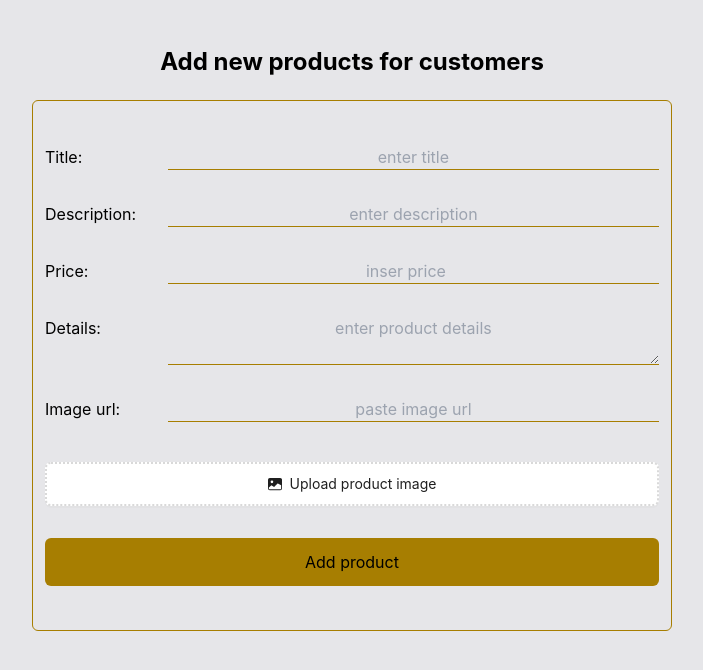
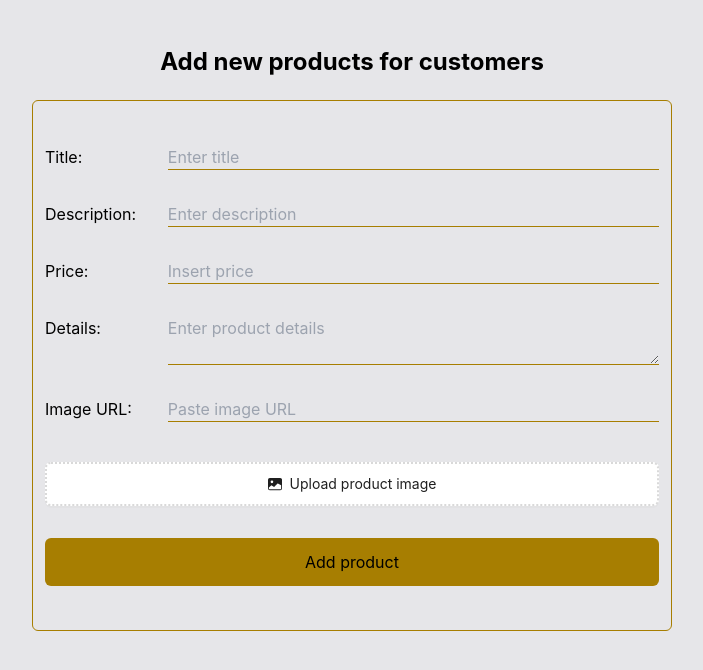
Before and after one commit to Habeebopeyemi/poisev1, a React (Create React App) app: page /addproduct in a window 1280 px wide. Shown: the top 670 px of the page, without its empty margins (288-991 px from the left). Built offline with nearby package versions, Linux system fonts and the light colour scheme.

Commit message:
fix: conditional rendering of product implemented

```diff
--- a/src/Components/addproduct/AddProduct.tsx
+++ b/src/Components/addproduct/AddProduct.tsx
@@ -46,70 +46,70 @@ const AddProduct = () => {
           onSubmit={submitHandler}
         >
           <div className="w-full my-8 flex justify-between">
-            <label htmlFor="email" className="basis-[15%]">
+            <label htmlFor="email" className="basis-[13%] mr-2">
               Title:
             </label>
             <input
               type="text"
               name="title"
-              placeholder="enter title"
-              className="basis-[80%] bg-transparent text-center border-b-[1px] border-button focus:outline-none focus:bg-transparent"
+              placeholder="Enter title"
+              className="basis-[80%] bg-transparent border-b-[1px] border-button focus:outline-none focus:bg-transparent"
               minLength={5}
               required
               onChange={changeHandler}
             />
           </div>
           <div className="w-full my-8 flex justify-between">
-            <label htmlFor="password" className="basis-[15%]">
+            <label htmlFor="password" className="basis-[13%] mr-2">
               Description:
             </label>
             <input
               type="description"
               name="description"
-              placeholder="enter description"
-              className="basis-[80%] bg-transparent text-center border-b-[1px] border-button focus:outline-none focus:bg-transparent"
+              placeholder="Enter description"
+              className="basis-[80%] bg-transparent border-b-[1px] border-button focus:outline-none focus:bg-transparent"
               minLength={5}
               required
               onChange={changeHandler}
             />
           </div>
           <div className="w-full my-8 flex justify-between">
-            <label htmlFor="password" className="basis-[15%]">
+            <label htmlFor="password" className="basis-[13%] mr-2">
               Price:
             </label>
             <input
               type="number"
               name="price"
               minLength={5}
-              placeholder="inser price"
-              className="basis-[80%] bg-transparent text-center border-b-[1px] border-button focus:outline-none focus:bg-transparent"
+              placeholder="Insert price"
+              className="basis-[80%] bg-transparent border-b-[1px] border-button focus:outline-none focus:bg-transparent"
               required
               onChange={changeHandler}
             />
           </div>
           <div className="w-full my-8 flex justify-between">
-            <label htmlFor="password" className="basis-[15%]">
+            <label htmlFor="password" className="basis-[13%] mr-2">
               Details:
             </label>
             <textarea
               // type="text"
               name="details"
-              placeholder="enter product details"
-              className="basis-[80%] bg-transparent text-center border-b-[1px] border-button focus:outline-none focus:bg-transparent"
+              placeholder="Enter product details"
+              className="basis-[80%] bg-transparent border-b-[1px] border-button focus:outline-none focus:bg-transparent"
               minLength={5}
               required
               onChange={changeHandler}
             ></textarea>
           </div>
           <div className="w-full my-8 flex justify-between">
-            <label htmlFor="password" className="basis-[15%]">
-              Image url:
+            <label htmlFor="password" className="basis-[15%] mr-2">
+              Image URL:
             </label>
             <input
               type="text"
               name="image"
-              placeholder="paste image url"
-              className="basis-[80%] bg-transparent text-center border-b-[1px] border-button focus:outline-none focus:bg-transparent"
+              placeholder="Paste image URL"
+              className="basis-[80%] bg-transparent border-b-[1px] border-button focus:outline-none focus:bg-transparent"
               minLength={5}
               required
               onChange={changeHandler}
--- a/src/Components/header/Header.tsx
+++ b/src/Components/header/Header.tsx
@@ -80,7 +80,7 @@ const Header: React.FC = () => {
                   target="_blank"
                   rel="noopener noreferrer"
                 >
-                  Get in Touch
+                  Get in touch
                 </a>
               </button>
               <button
--- a/src/Components/productcard/Details.tsx
+++ b/src/Components/productcard/Details.tsx
@@ -80,7 +80,9 @@ const Details: React.FC<IDetails> = ({
                   </button>
                 </a>
               </div>
-              <span className="font-bold text-sm my-2 p-2">ID:{id}</span>
+              {token ? (
+                <span className="font-bold text-sm my-2 p-2">ID:{id}</span>
+              ) : null}
             </div>
           </div>
           <div className="basis-[40%]">
```
